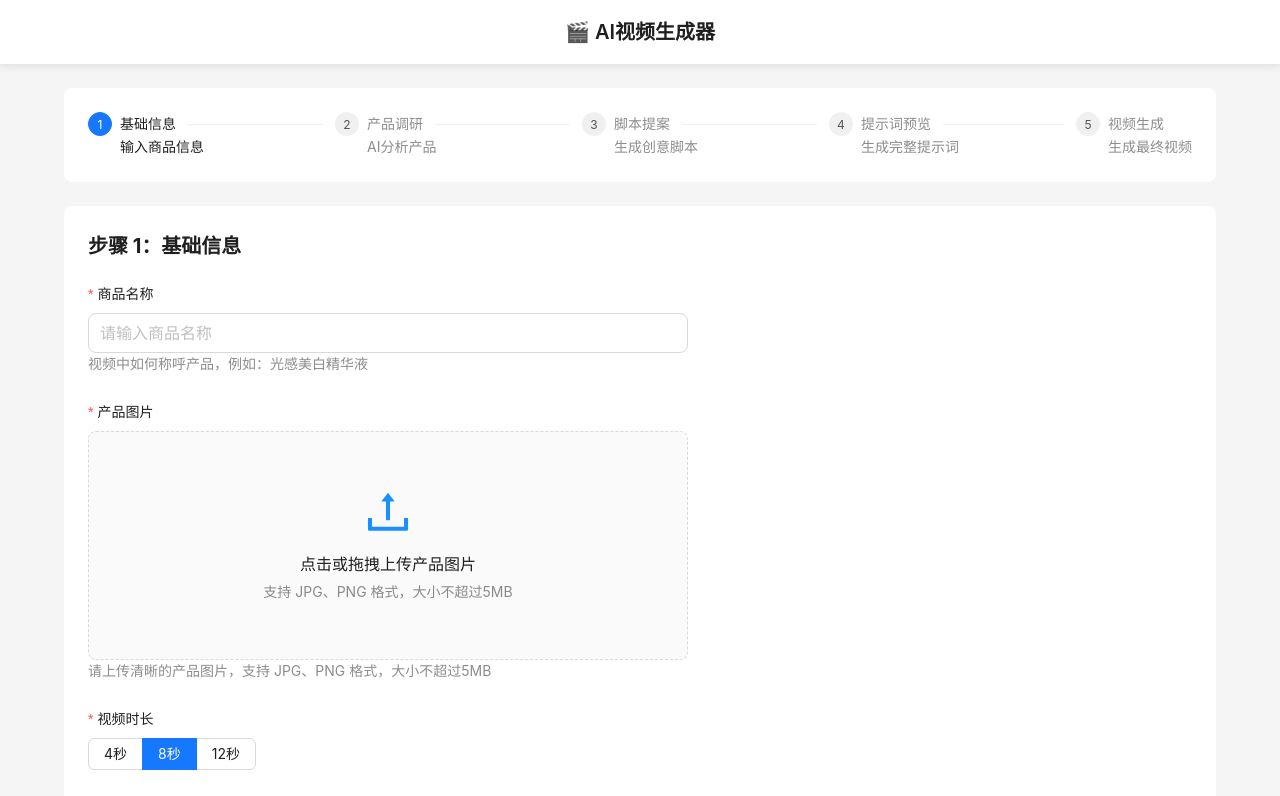
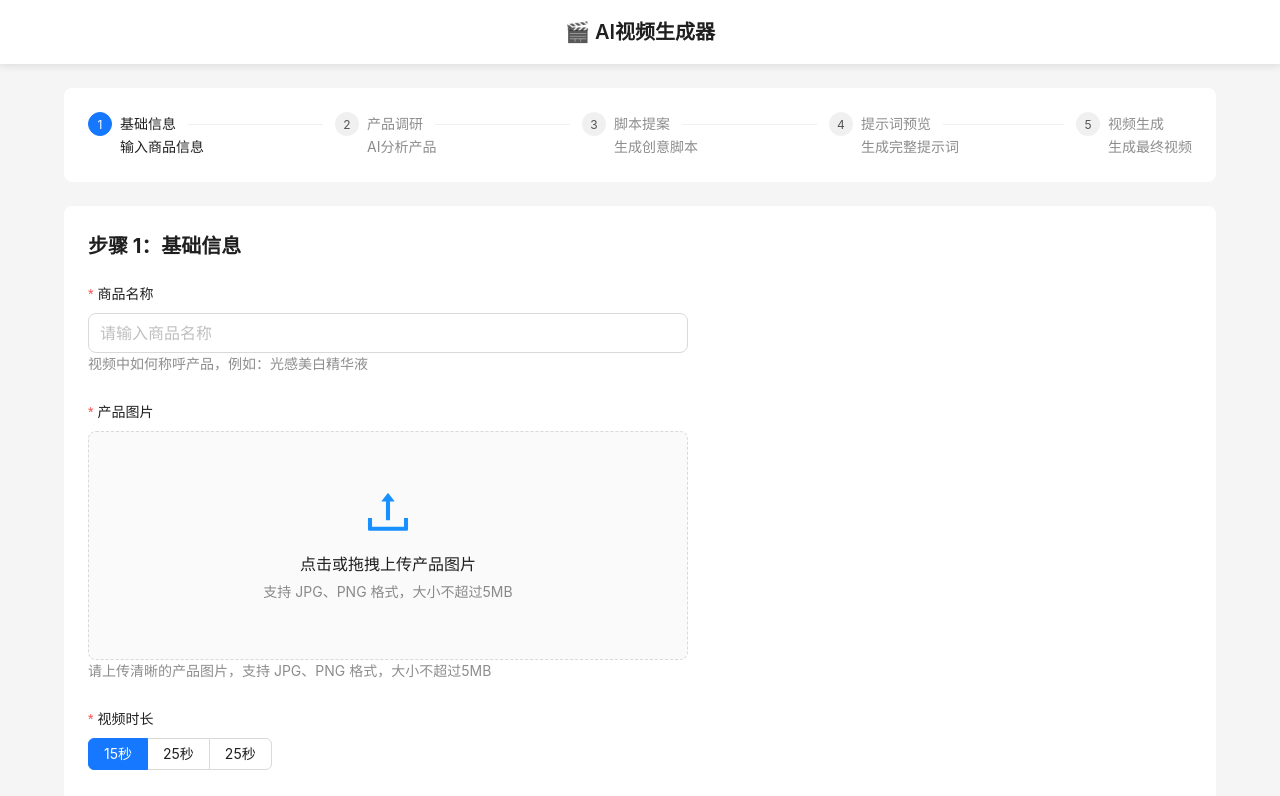
Before and after one commit to daodaoyyds/video-maker, a React (Vite) app: page / in a window 1280 px wide. Shown: the top 796 px of the page. Built offline with nearby package versions, Linux system fonts and the light colour scheme.

Commit message:
feat: 视频时长改为15秒(默认)/25秒/25秒

```diff
--- a/src/api/cloudsway.ts
+++ b/src/api/cloudsway.ts
@@ -131,8 +131,8 @@ export function aspectRatioToSize(ratio: string): string {
 }
 
 /**
- * 将秒数限制在 API 支持的范围内 (4-12秒)
+ * 将秒数限制在 API 支持的范围内 (15-25秒)
  */
 export function clampDuration(duration: number): number {
-  return Math.min(Math.max(duration, 4), 12)
+  return Math.min(Math.max(duration, 15), 25)
 }
--- a/src/pages/Step1BasicInfo.tsx
+++ b/src/pages/Step1BasicInfo.tsx
@@ -10,9 +10,9 @@ interface Step1Props {
 }
 
 const durationOptions = [
-  { label: '4秒', value: 4 },
-  { label: '8秒', value: 8 },
-  { label: '12秒', value: 12 },
+  { label: '15秒', value: 15 },
+  { label: '25秒', value: 25 },
+  { label: '25秒', value: 25 },
 ]
 
 const aspectRatioOptions = [
--- a/src/stores/projectStore.ts
+++ b/src/stores/projectStore.ts
@@ -115,7 +115,7 @@ interface ProjectStore extends ProjectData {
 const initialState: ProjectData = {
   productName: '',
   productImage: null,
-  videoDuration: 8,
+  videoDuration: 15,
   aspectRatio: '9:16',
   productInfo: null,
   selectedTA: null,
```
